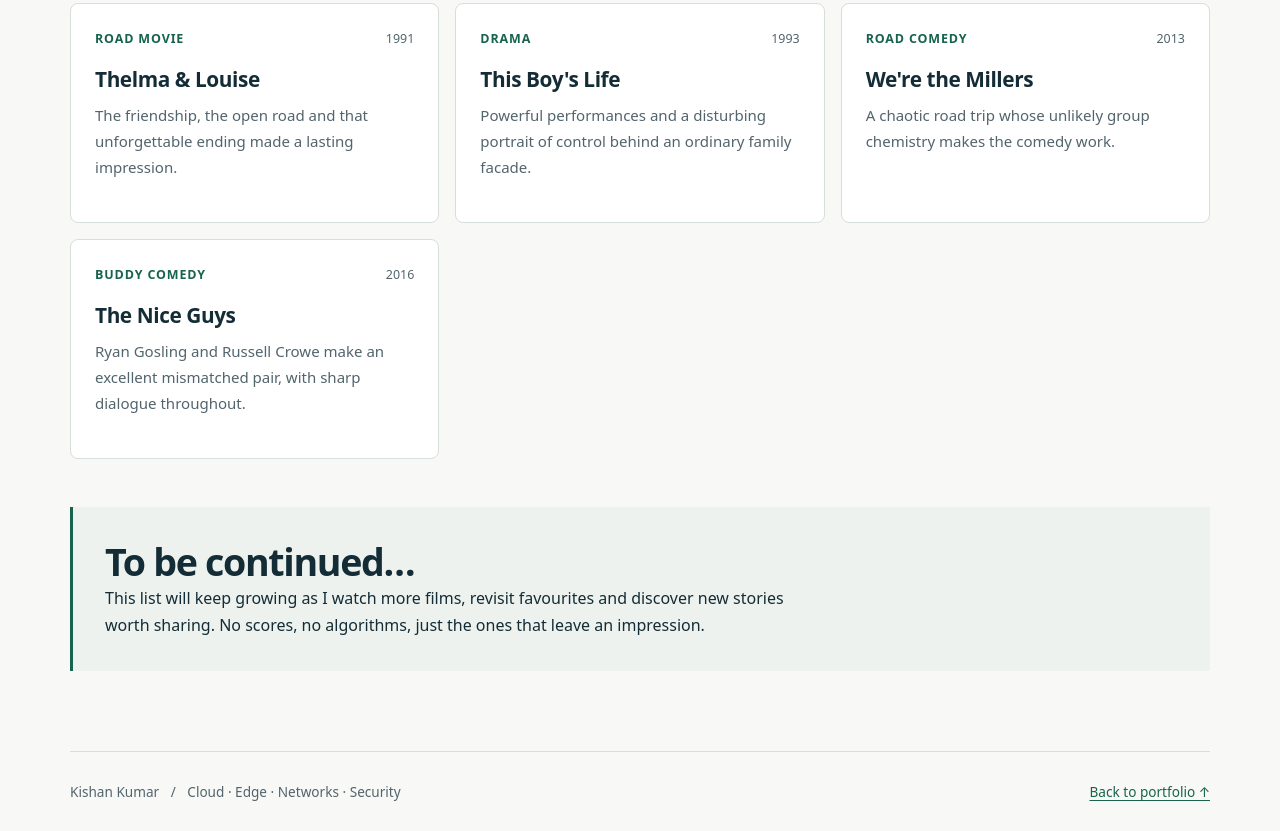
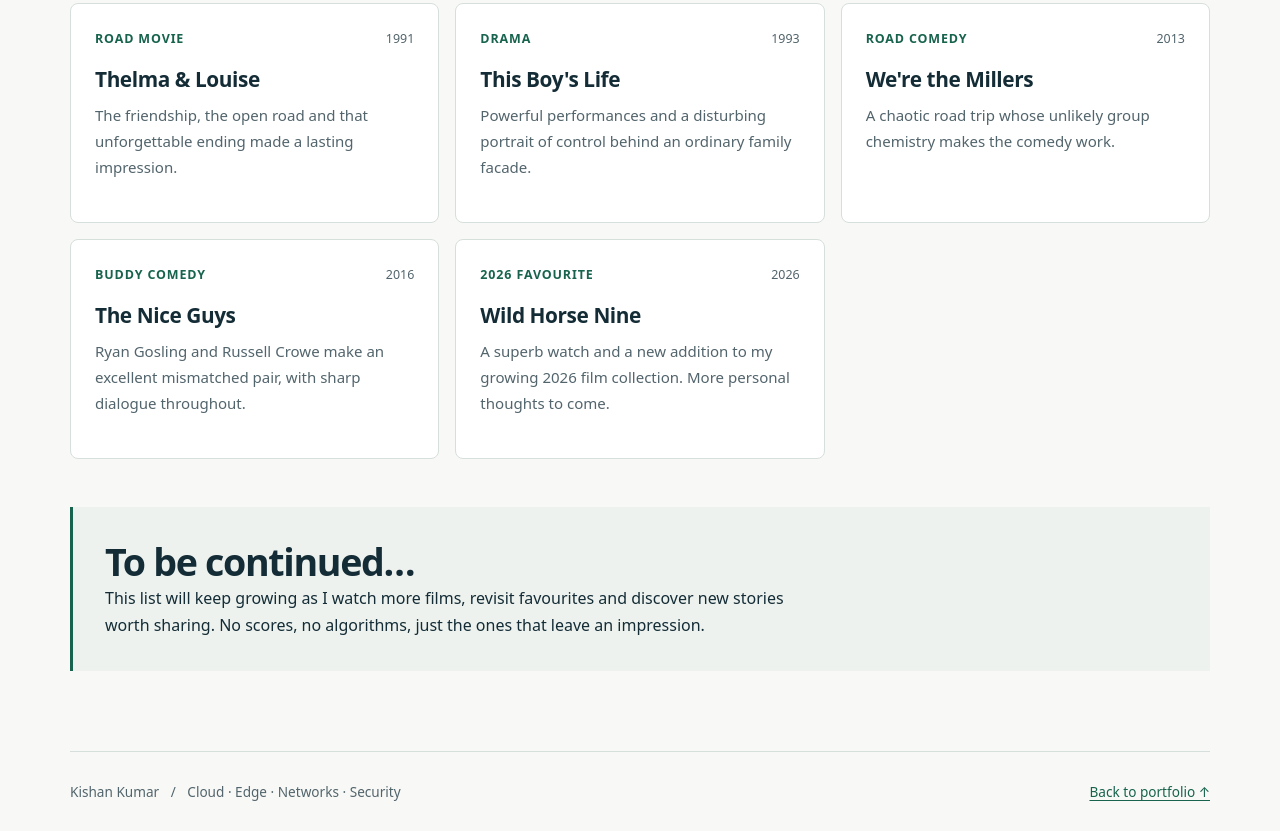
Before and after one commit to kishanpcr/devops-portfolio, a plain HTML site: page src/films.html in a window 1280 px wide. Shown: the part 1387-2218 px from the top of the page. Drawn offline with Linux system fonts and the light colour scheme.

Commit message:
Add Wild Horse Nine to 2026 film journal

```diff
--- a/src/films.html
+++ b/src/films.html
@@ -12,6 +12,6 @@
 <article class="film-card"><div class="film-card-top"><span class="film-genre">Road movie</span><span class="film-year">1991</span></div><h3>Thelma &amp; Louise</h3><p>The friendship, the open road and that unforgettable ending made a lasting impression.</p></article>
 <article class="film-card"><div class="film-card-top"><span class="film-genre">Drama</span><span class="film-year">1993</span></div><h3>This Boy's Life</h3><p>Powerful performances and a disturbing portrait of control behind an ordinary family facade.</p></article>
 <article class="film-card"><div class="film-card-top"><span class="film-genre">Road comedy</span><span class="film-year">2013</span></div><h3>We're the Millers</h3><p>A chaotic road trip whose unlikely group chemistry makes the comedy work.</p></article>
-<article class="film-card"><div class="film-card-top"><span class="film-genre">Buddy comedy</span><span class="film-year">2016</span></div><h3>The Nice Guys</h3><p>Ryan Gosling and Russell Crowe make an excellent mismatched pair, with sharp dialogue throughout.</p></article></div></section>
+<article class="film-card"><div class="film-card-top"><span class="film-genre">Buddy comedy</span><span class="film-year">2016</span></div><h3>The Nice Guys</h3><p>Ryan Gosling and Russell Crowe make an excellent mismatched pair, with sharp dialogue throughout.</p></article><article class="film-card"><div class="film-card-top"><span class="film-genre">2026 favourite</span><span class="film-year">2026</span></div><h3>Wild Horse Nine</h3><p>A superb watch and a new addition to my growing 2026 film collection. More personal thoughts to come.</p></article></div></section>
 <aside class="film-outro"><h2>To be continued…</h2><p>This list will keep growing as I watch more films, revisit favourites and discover new stories worth sharing. No scores, no algorithms, just the ones that leave an impression.</p></aside></main>
 <footer class="container site-footer"><p>Kishan Kumar <span aria-hidden="true">/</span> Cloud · Edge · Networks · Security</p><a href="index.html">Back to portfolio ↑</a></footer></body></html>
```
